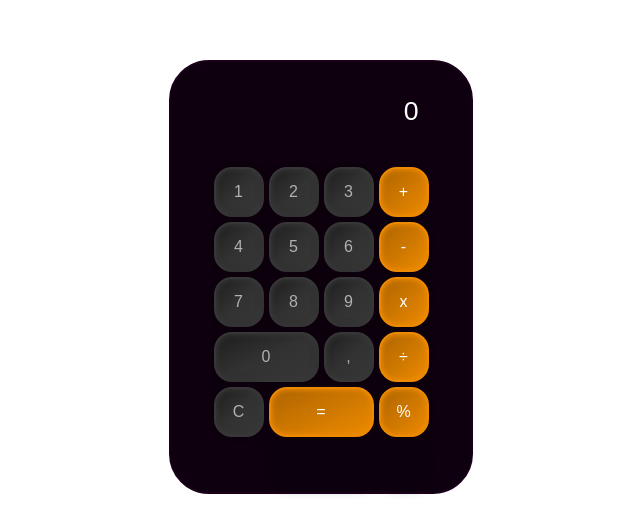
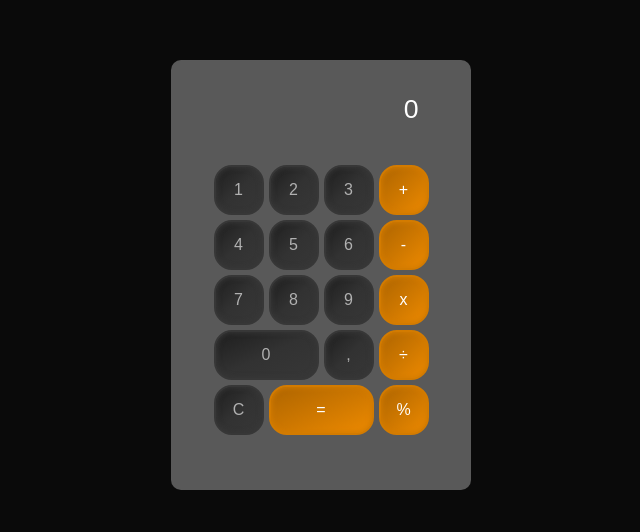
Before and after one commit to Albert-Lima/calculadora, a plain HTML site: page index.html in a window 1280 px wide. Shown: the part 140-672 px from the top of the page, without its empty margins (319-959 px from the left). Drawn offline with Linux system fonts and the light colour scheme.

Commit message:
atualizei
deisgn completo

```diff
--- a/public/script.js
+++ b/public/script.js
@@ -23,7 +23,7 @@ var deleteBTT =  document.querySelector("#bttDelete")
 var equalButton = document.querySelector("#equalButton")
 
 
-//função para somar:
+//funções básicas:
 var currentInput = ''
 
 function update(){
@@ -31,6 +31,10 @@ function update(){
 }
 
 function Delete(){
+    if(resultBox !== "0"){
+        resultBox.textContent = "0"
+        update()
+    }
     currentInput = currentInput.slice(0, -1)
     update()
 }
@@ -97,10 +101,6 @@ function divis(op){
     }
 }
 divisBtt.addEventListener("click", divis)
-
-
-
-
 
 
 //função para mostrar redultado da operação:
--- a/public/style.css
+++ b/public/style.css
@@ -9,7 +9,7 @@
     --fontResult: "Hanuman", serif;
 }
 body{
-    background-color: white;
+    background-color: rgb(10, 10, 10);
 }
 .container{
     width: 300px;
@@ -21,9 +21,8 @@ body{
     flex-direction: column;
     align-items: center;
     justify-content: center;
-    background-color: rgb(15, 00, 15);
-    border-radius: 40px;
-    border: 2px solid rgb(25, 00, 25);
+    background-color: rgba(128, 128, 128, 0.671);
+    border-radius: 10px;
 }
 .display-box{
     display: flex;
@@ -44,6 +43,7 @@ body{
     font-family: var(--fontButtons);
     font-size: 20pt;
     font-weight: 500;
+    overflow-x: hidden;
 }
 .section-show{
     height: 30px;
@@ -54,7 +54,7 @@ body{
     justify-content: end;
     font-family: var(--fontButtons);
     font-size: 15pt;
-    color: gray;
+    color: rgb(165, 165, 165);
     overflow-x: hidden;
 }
 #tableNum{
@@ -76,7 +76,7 @@ body{
     background-image: linear-gradient(to right bottom, rgb(30, 30, 30), rgb(50, 50, 50), rgb(55, 55, 55));
     color: rgb(177, 177, 177);
     cursor: pointer;
-    box-shadow: inset 0px 0px 5px 1px rgb(55, 55, 55), 0px 0px 10px 5px rgba(0, 0, 0, 0.159);
+    box-shadow: inset 0px 0px 5px 1px rgb(55, 55, 55);
     font-family: var(--fontButtons);
 }
 #num0{
@@ -100,9 +100,9 @@ body{
     align-items: center;
     justify-content: center;
     background-image: linear-gradient( to right bottom, rgb(174, 101, 0), rgb(205, 119, 0), rgb(237, 138, 0));
-    box-shadow: inset 0px 0px 5px 1px rgb(237, 138, 0), 0px 50px 10px 5px rgba(0, 0, 0, 0.159);
+    box-shadow: inset 0px 0px 5px 1px rgb(211, 123, 0);
     border-radius: 18px;
-    border: 2px solid rgb(237, 138, 0);
+    border: 2px solid rgb(211, 123, 0);
     color: white;
     cursor: pointer;
     font-family: var(--fontButtons);
```
